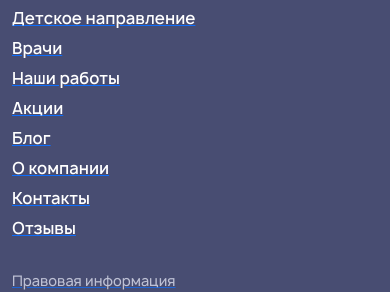
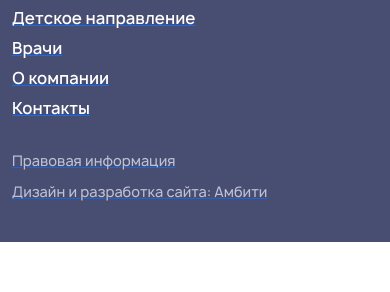
Before and after one commit to sl1dee/ABClinic, a React (Vite) app: page / in a window 390 px wide. Shown: the part 5120-5412 px from the top of the page. After the commit the page ends 5362 px from the top, so only its background shows below. Built offline with nearby package versions, Linux system fonts and the light colour scheme.

Commit message:
скрыл акции

```diff
--- a/src/components/footer/footer.jsx
+++ b/src/components/footer/footer.jsx
@@ -78,21 +78,21 @@ const Footer = () => {
 								<p className="mb-0">Врачи</p>
 							</Link>
 						</div>
-						<div>
-							<Link to="/">
-								<p className="mb-0">Наши работы</p>
-							</Link>
-						</div>
-						<div className="d-block d-lg-none">
-							<Link to="/stock">
-								<p className="mb-0">Акции</p>
-							</Link>
-						</div>
-						<div className="d-block d-lg-none">
-							<Link to="/blog">
-								<p className="mb-0">Блог</p>
-							</Link>
-						</div>
+						{/* <div> */}
+						{/*	<Link to="/"> */}
+						{/*		<p className="mb-0">Наши работы</p> */}
+						{/*	</Link> */}
+						{/* </div> */}
+						{/* <div className="d-block d-lg-none"> */}
+						{/*	<Link to="/stock"> */}
+						{/*		<p className="mb-0">Акции</p> */}
+						{/*	</Link> */}
+						{/* </div> */}
+						{/* <div className="d-block d-lg-none"> */}
+						{/*	<Link to="/blog"> */}
+						{/*		<p className="mb-0">Блог</p> */}
+						{/*	</Link> */}
+						{/* </div> */}
 						<div className="d-block d-lg-none">
 							<Link to="/">
 								<p className="mb-0">О компании</p>
@@ -103,23 +103,23 @@ const Footer = () => {
 								<p className="mb-0">Контакты</p>
 							</Link>
 						</div>
-						<div className="d-block d-lg-none">
-							<Link to="/">
-								<p className="mb-0">Отзывы</p>
-							</Link>
-						</div>
+						{/* <div className="d-block d-lg-none"> */}
+						{/*	<Link to="/"> */}
+						{/*		<p className="mb-0">Отзывы</p> */}
+						{/*	</Link> */}
+						{/* </div> */}
 					</div>
 					<div className={cn([cl.footerLinks, 'd-none', 'd-lg-flex', 'flex-column'])}>
-						<div>
-							<Link to="/stock">
-								<p className="mb-0">Акции</p>
-							</Link>
-						</div>
-						<div>
-							<Link to="/blog">
-								<p className="mb-0">Блог</p>
-							</Link>
-						</div>
+						{/* <div> */}
+						{/*	<Link to="/stock"> */}
+						{/*		<p className="mb-0">Акции</p> */}
+						{/*	</Link> */}
+						{/* </div> */}
+						{/* <div> */}
+						{/*	<Link to="/blog"> */}
+						{/*		<p className="mb-0">Блог</p> */}
+						{/*	</Link> */}
+						{/* </div> */}
 						<div>
 							<Link to="/">
 								<p className="mb-0">О компании</p>
@@ -130,11 +130,11 @@ const Footer = () => {
 								<p className="mb-0">Контакты</p>
 							</Link>
 						</div>
-						<div>
-							<Link to="/">
-								<p className="mb-0">Отзывы</p>
-							</Link>
-						</div>
+						{/* <div> */}
+						{/*	<Link to="/"> */}
+						{/*		<p className="mb-0">Отзывы</p> */}
+						{/*	</Link> */}
+						{/* </div> */}
 					</div>
 				</div>
 				<div
```
